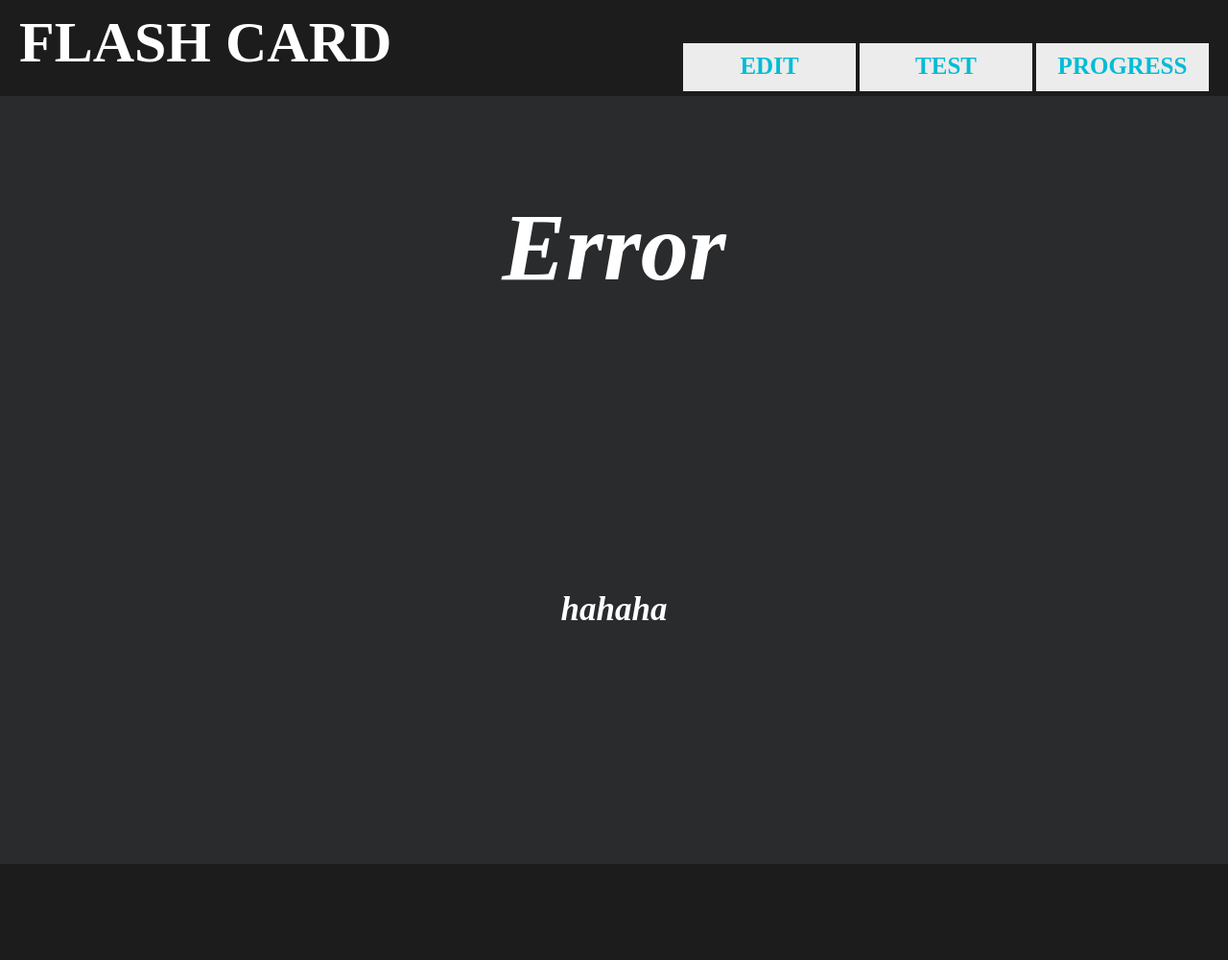
After one commit to brightcat1/FlashCard, a Flask app: template app/templates/erro.html in a window 1280 px wide. The commit adds this page. Shown: the whole page at 96% size. Run offline with Flask 2, Linux system fonts and the light colour scheme; the template is opened without the code that fills it, so the values that code supplies are empty; parts of the project's set-up code (start-up, migrations or seed data) failed here and were passed over.

Commit message:
delete機能の実装

```diff
--- a/app/app.py
+++ b/app/app.py
@@ -37,13 +37,26 @@ def index():
 #「/create_card.html」へアクセスがあった場合に、「create_card.html」を返す
 @app.route("/create_card.html")
 def create_card():
-    return render_template("create_card.html")
+    cur.execute('SELECT * FROM vocabook')
+    voca_info = cur.fetchall()
+    return render_template("create_card.html", voca_info = voca_info)
 
 @app.route("/add_card",methods=["post"])
 def post():
     word = request.form["word"]
     mean = request.form["mean"]
     cur.execute("INSERT INTO vocabook (word, mean) VALUES ('{word}', '{mean}');".format(word=word, mean=mean))
+    connect.commit()
+    return redirect(url_for('create_card'))
+
+@app.route("/delete_card",methods=["post"])
+def delete_card():
+    cur.execute('SELECT * FROM vocabook')
+    voca_info = cur.fetchall()
+    num = int(request.form["card_num"])
+    if 0 >= num and num <= range(len(voca_info)):
+        return redirect(url_for('error'))
+    cur.execute("DELETE FROM vocabook  WHERE id = {a};".format(a = num))
     connect.commit()
     return redirect(url_for('create_card'))
 
@@ -63,7 +76,7 @@ def voca_test():
     cur.execute('SELECT * FROM vocabook')
     voca_info = cur.fetchall()
     for i in range(len(voca_info)):
-        voca_index.append(i)
+        voca_index.append(voca_info[i][0])
     if shuffle == "1":
         random.shuffle(voca_index)
     for i in range(len(voca_index)):
@@ -72,8 +85,7 @@ def voca_test():
     connect.commit()
     cur.execute('SELECT * FROM vocaindex')
     index_info = cur.fetchall()
-    index_num = int(index_info[0][1])
-    cur.execute('SELECT word FROM vocabook where id = {a}'.format(a = str(index_num + 1)))
+    cur.execute('SELECT word FROM vocabook where id = {a}'.format(a = index_info[0][1]))
     voca_info = cur.fetchall()
     flag = 1
     return render_template('test_main.html', voca_info = voca_info, flag = flag)
@@ -82,14 +94,11 @@ def voca_test():
 @app.route("/next",methods=["post"])
 def next_test():
     voca_index = []
-    shuffle = "1"
     cur.execute('SELECT * FROM vocaindex')
     index_info = cur.fetchall()
-    index_num = int(index_info[0][1])
-    if index_num == 100:
+    if index_info[0][1] == 100:
         return render_template('test_end.html')
-    index_num = int(index_info[0][1])
-    cur.execute('SELECT word FROM vocabook where id = {a}'.format(a = str(index_num + 1)))
+    cur.execute('SELECT word FROM vocabook where id = {a}'.format(a = index_info[0][1]))
     voca_info = cur.fetchall()
     flag = 1
     return render_template('test_main.html', voca_info = voca_info, flag = flag)
@@ -99,12 +108,10 @@ def next_test():
 def voca_answer():
     cur.execute('SELECT * FROM vocaindex')
     index_info = cur.fetchall()
-    index_num = int(index_info[0][1])
-    index_id = int(index_info[0][0])
-    cur.execute('SELECT mean FROM vocabook where id = {a}'.format(a = str(index_num + 1)))
+    cur.execute('SELECT mean FROM vocabook where id = {a}'.format(a = index_info[0][1]))
     ans_info = cur.fetchall()
     flag = 0
-    cur.execute("DELETE FROM vocaindex  WHERE id = {a};".format(a = str(index_id)))
+    cur.execute("DELETE FROM vocaindex  WHERE id = {a};".format(a = index_info[0][0]))
     connect.commit()
     return render_template('test_main.html', ans = ans_info, flag = flag)
 
--- /dev/null
+++ b/app/templates/erro.html
@@ -0,0 +1,26 @@
+<!DOCTYPE HTML>
+<html>
+    <head>
+        <link rel="stylesheet" type = "text/css" href = "static/style.css">
+        <title>Flash Card</title>
+        <meta http-equiv="content-type" charset="utf-8">
+    </head>
+    <body>
+        <div class = "head_line">
+            <div class = "left_box">
+                <h1>FLASH CARD</h1>
+            </div>
+            <div class = "right_box">
+                <a href="create_card.html" class="btn">EDIT</a>
+                <a href="test.html" class="btn">TEST</a>
+                <a href="check.html" class="btn">PROGRESS</a>
+            </div>
+        </div>
+        <div class = "main">
+            <h1 class = "slogan">Error</h1>
+            <p class = "sent">hahaha</p>
+        </div>
+        <div class = "foot_line">
+        </div>
+    </body>
+</html>
```
Also changed, not shown: app/templates/create_card.html (+8 -0 lines).
